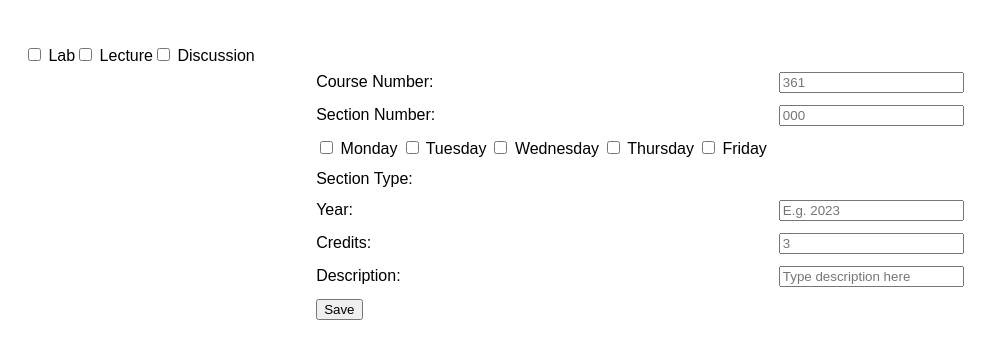
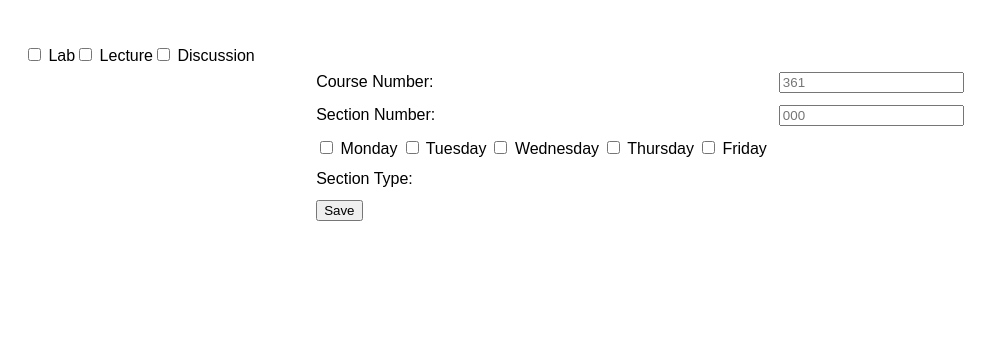
Before and after one commit to aaron-parker-CS/TA-Scheduling-App, a Django app: template TAScheduler/templates/create-section.html in a window 1280 px wide. Shown: the part 220-579 px from the top of the page, without its empty margins (0-999 px from the left). Run offline with Django 4.2, Linux system fonts and the light colour scheme; the template is opened without the code that fills it, so the values that code supplies are empty; parts of the project's set-up code (start-up, migrations or seed data) failed here and were passed over.

Commit message:
Update create-section.html

```diff
--- a/TAScheduler/templates/create-section.html
+++ b/TAScheduler/templates/create-section.html
@@ -44,18 +44,8 @@
 
                     </td>
                 </tr>
-                <tr>
-                    <td><label for="year">Year:</label></td>
-                    <td><input type="number" name="year" placeholder="E.g. 2023"></td>
-                </tr>
-                <tr>
-                    <td><label for="credits">Credits:</label></td>
-                    <td><input type="number" name="credits" placeholder="3"></td>
-                </tr>
-                <tr>
-                    <td><label for="description">Description:</label></td>
-                    <td><input type="text" name="description" placeholder="Type description here"></td>
-                </tr>
+
+
                 <tr>
                     <td><input type="submit" value="Save"></td>
                 </tr>
```
